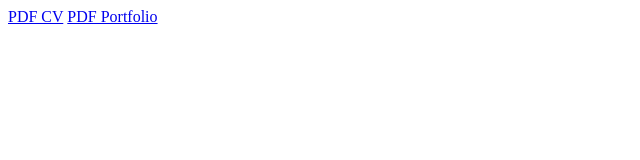
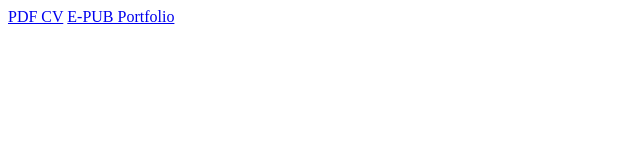
Before and after one commit to roxyeurich/portfolio, a plain HTML site: page index.html in a window 1280 px wide. Shown: the full height of the page, 0-640 px from the left. Drawn offline with Linux system fonts and the light colour scheme.

Commit message:
Update index.html

```diff
--- a/index.html
+++ b/index.html
@@ -1,2 +1,2 @@
 <a target='_blank' href={require('Roxy_CV.pdf')}>PDF CV</a>
-<a target='_blank' href={require('Portfolio.pdf')}>PDF Portfolio</a>
+<a target='_blank' href={require('Portfolio.epub')}>E-PUB Portfolio</a>
```
